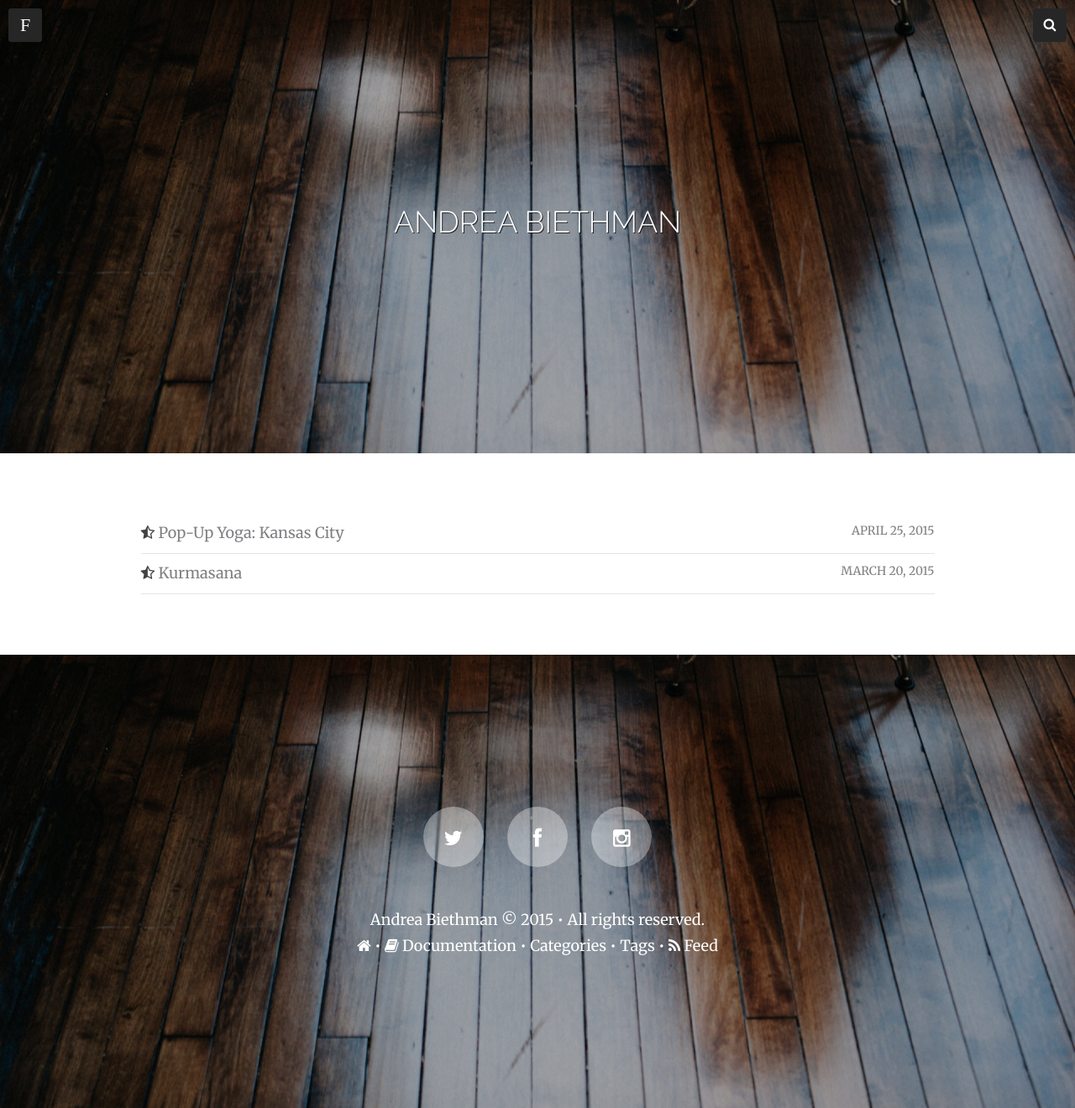
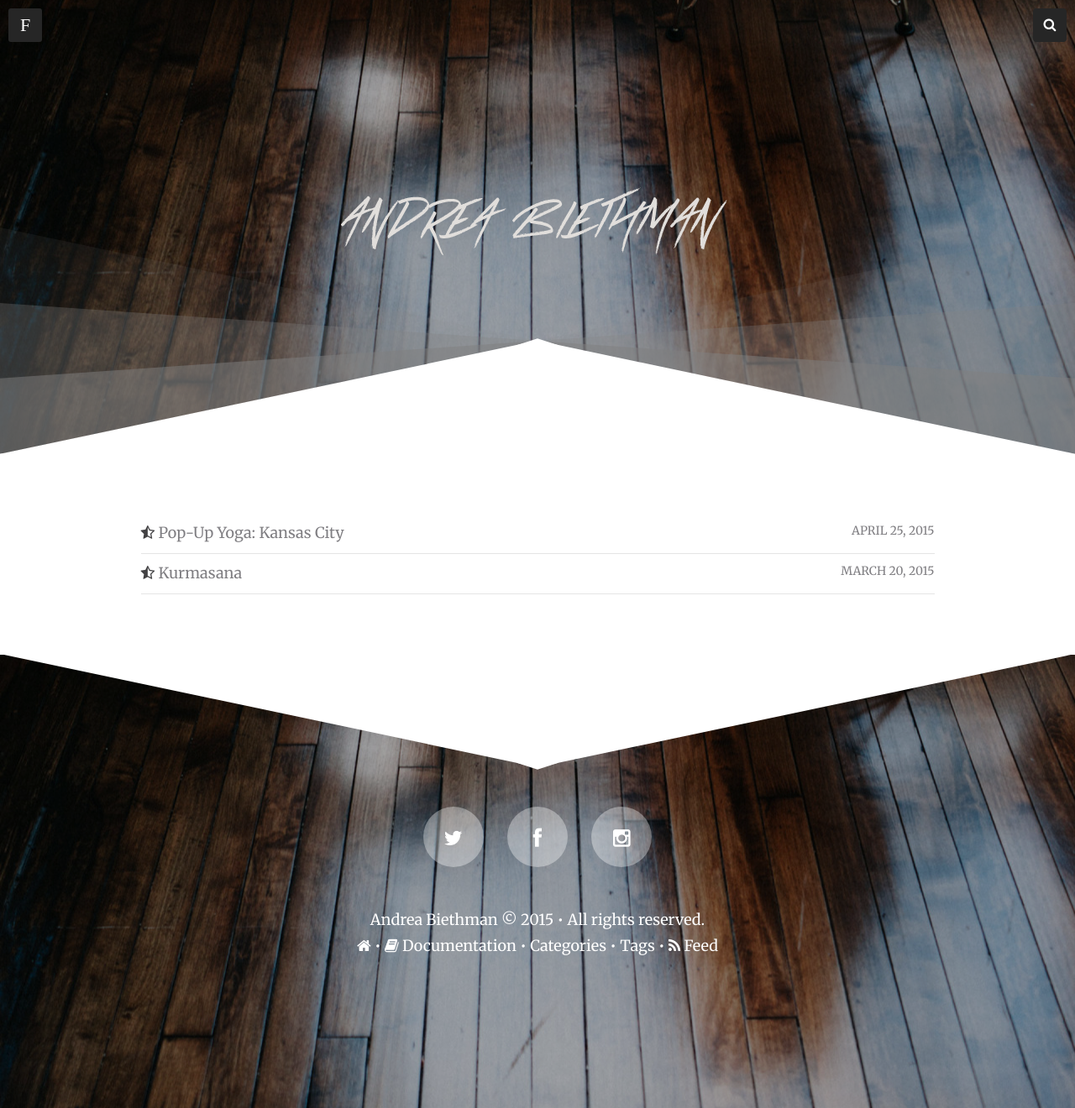
Before and after one commit to abiethman/abiethman.github.io, a Jekyll site: the page built from featured.html, in a window 1280 px wide. Shown: the whole page at 84% size. Built offline with Jekyll 4.4.1, drawn with Linux system fonts in a browser that asks for light colours; nearby versions of some CDN libraries.

Commit message:
no message

```diff
--- a/_config.yml
+++ b/_config.yml
@@ -1,6 +1,6 @@
-title:            Andrea Biethman
+title:
 description:      "Yoga & Nutrition"
-logo:
+logo:             andreabiethman.png
 disqus_shortname: abiethman
 # Assign a default image for your site's header and footer
 default_bg:       wood.jpg
@@ -11,8 +11,8 @@ readtime:         true
 # Specify the average Words per minute. If not defined, 180 will be used
 wpm:              200
 # Turn on or off the fin animations in the header and footer
-triangleheader:   false
-animated_fins:    false
+triangleheader:   true
+animated_fins:    true
 # Specify the fin color in RGB value
 fin_color:        "128,128,128"
 # Change url to your domain. Leave localhost server or blank when working locally.
```
Also changed, not shown: images/andreabiethman.png (added).
